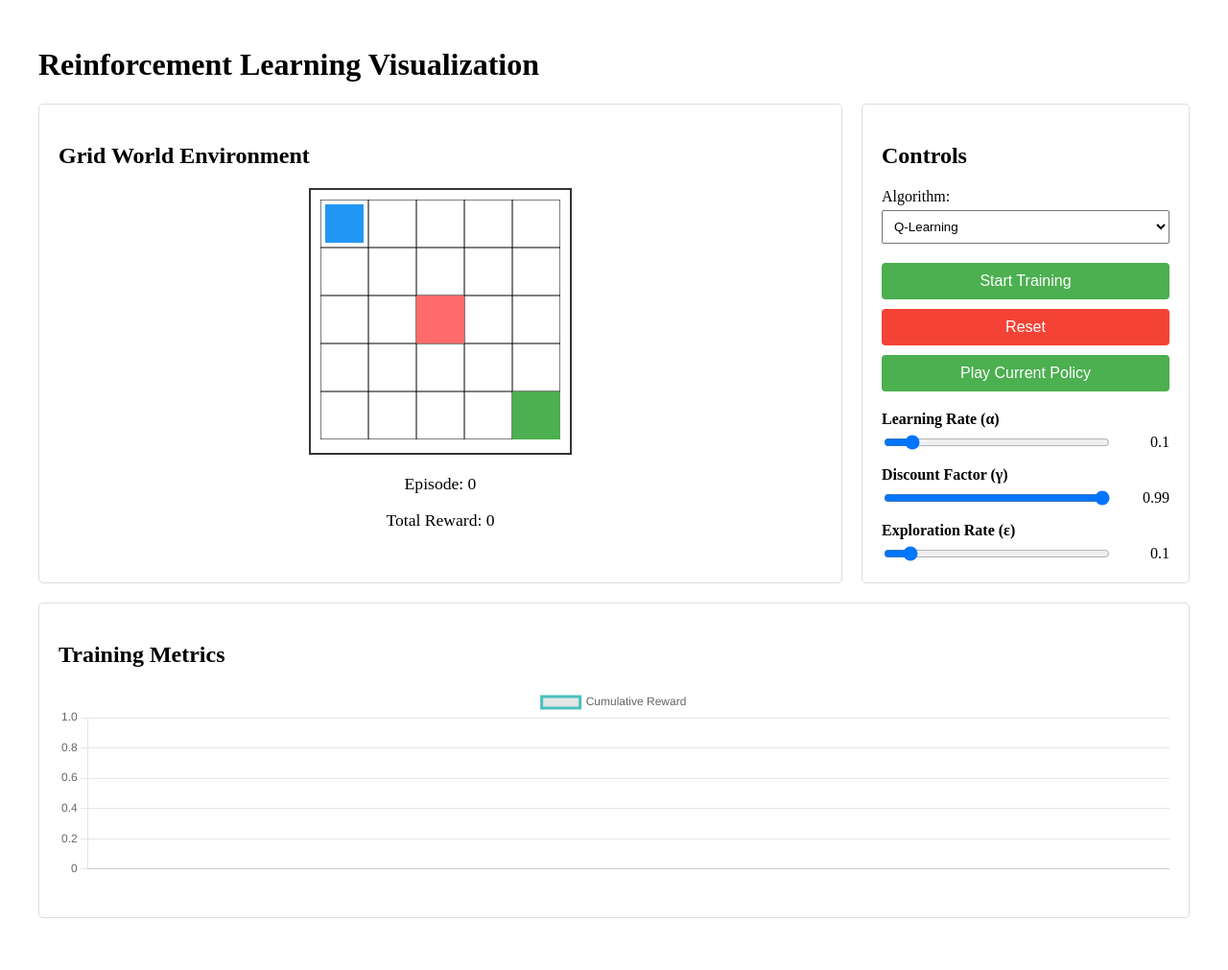
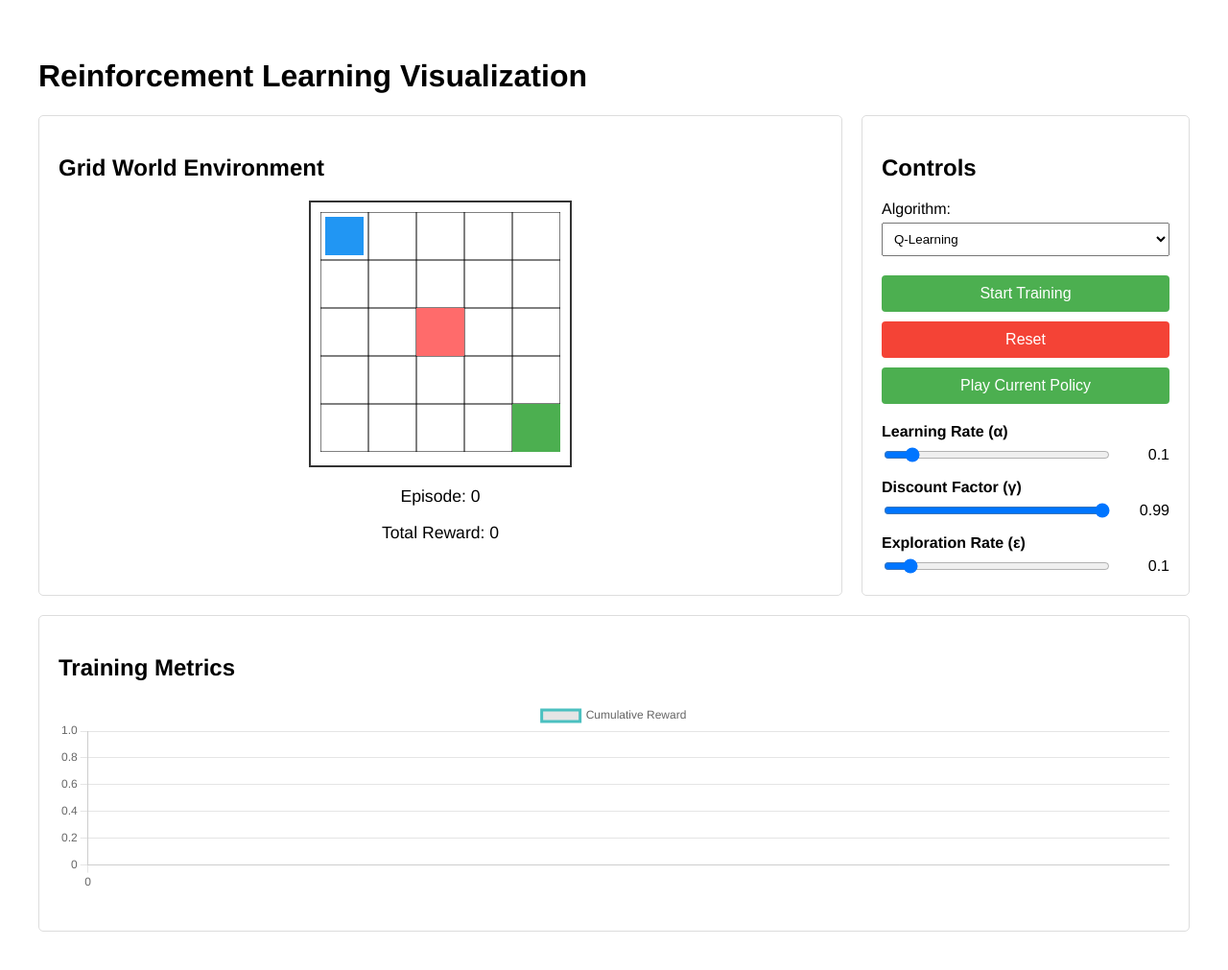
Before and after one commit to LukeKulm/Reinforcement-Learning-Visualization, a Flask app: page / in a window 1280 px wide. Shown: the whole page at 96% size. Before the commit the page ends 957 px from the top, so only its background shows below. Run offline with Flask 3, Linux system fonts and the light colour scheme.

Commit message:
fixed some visual problems: graph now allows you to see more updates to the cumulative reward, the fonts are better, and the readme is fixed

```diff
--- a/frontend/static/css/style.css
+++ b/frontend/static/css/style.css
@@ -1,3 +1,9 @@
+body {
+  font-family: "Helvetica Neue", Helvetica, Arial, sans-serif;
+  margin: 0;
+  padding: 20px;
+}
+
 .container {
   max-width: 1200px;
   margin: 0 auto;
--- a/frontend/static/js/visualization.js
+++ b/frontend/static/js/visualization.js
@@ -35,7 +35,30 @@ class RLVisualizer {
         animation: false,
         scales: {
           y: {
-            beginAtZero: true
+            beginAtZero: true,
+            ticks: {
+              font: {
+                family: "Helvetica Neue"
+              }
+            }
+          },
+          x: {
+            min: 0,
+            max: 500,  // Show 500 episodes worth of space initially
+            ticks: {
+              font: {
+                family: "Helvetica Neue"
+              }
+            }
+          }
+        },
+        plugins: {
+          legend: {
+            labels: {
+              font: {
+                family: "Helvetica Neue"
+              }
+            }
           }
         }
       }
@@ -259,17 +282,13 @@ class RLVisualizer {
     this.rewardChart.data.labels.push(this.currentEpisode);
     this.rewardChart.data.datasets[0].data.push(this.cumulativeReward);
 
-    // Keep only last 100 episodes in view
-    if (this.rewardChart.data.labels.length > 100) {
+    // Only keep last 500 points in memory
+    if (this.rewardChart.data.labels.length > 500) {
       this.rewardChart.data.labels.shift();
       this.rewardChart.data.datasets[0].data.shift();
     }
 
     this.rewardChart.update('none');
-
-    // Remove the grid visualization update during training
-    // this.grid.updateAgentPosition(data.agent_pos[0], data.agent_pos[1]);
-
     this.currentEpisode++;
   }
 
```
Also changed, not shown: README.md.
